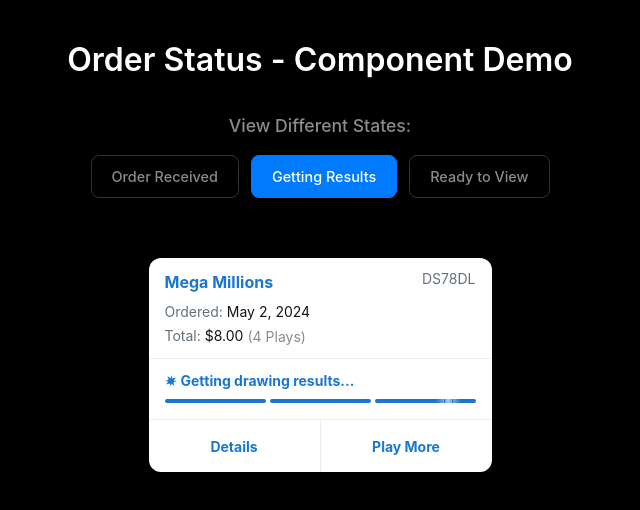
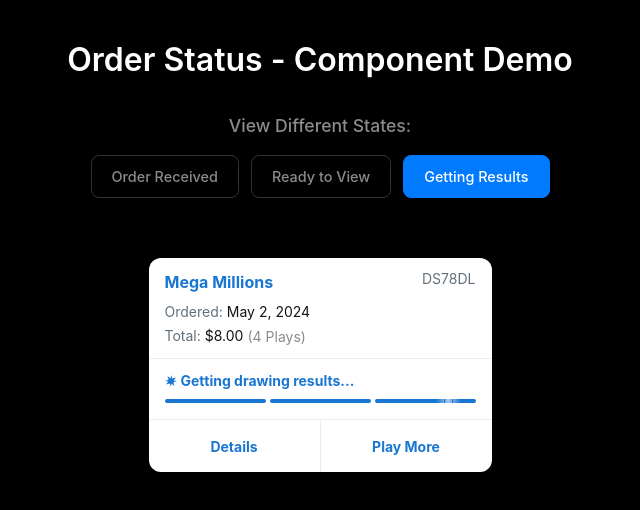
Before and after one commit to dk-drewsully/lottery-components, a React (Vite) app: page / in a window 1280 px wide. Shown: the top 510 px of the page, without its empty margins (320-960 px from the left). Built offline with nearby package versions, Linux system fonts and the light colour scheme.

Commit message:
Reorder interactive buttons: Ready to View is now second

```diff
--- a/src/App.tsx
+++ b/src/App.tsx
@@ -67,16 +67,16 @@
             Order Received
           </button>
           <button
+            className={currentState === 'ready_to_view' ? 'active' : ''}
+            onClick={() => setCurrentState('ready_to_view')}
+          >
+            Ready to View
+          </button>
+          <button
             className={currentState === 'getting_results' ? 'active' : ''}
             onClick={() => setCurrentState('getting_results')}
           >
             Getting Results
-          </button>
-          <button
-            className={currentState === 'ready_to_view' ? 'active' : ''}
-            onClick={() => setCurrentState('ready_to_view')}
-          >
-            Ready to View
           </button>
         </div>
       </div>
```
